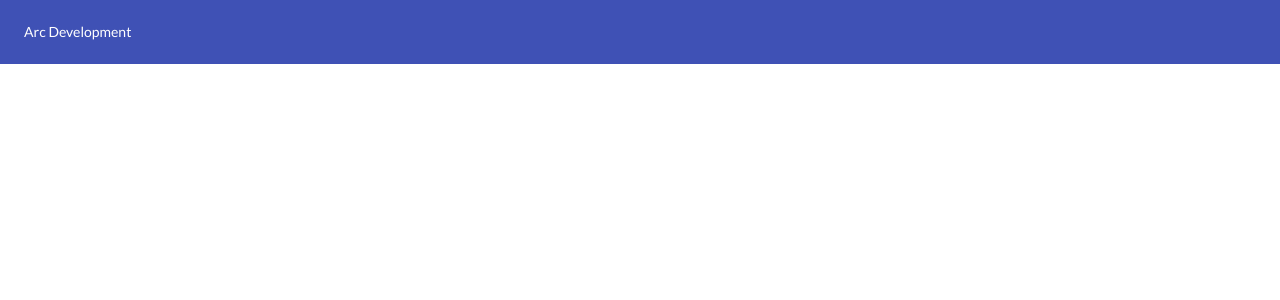
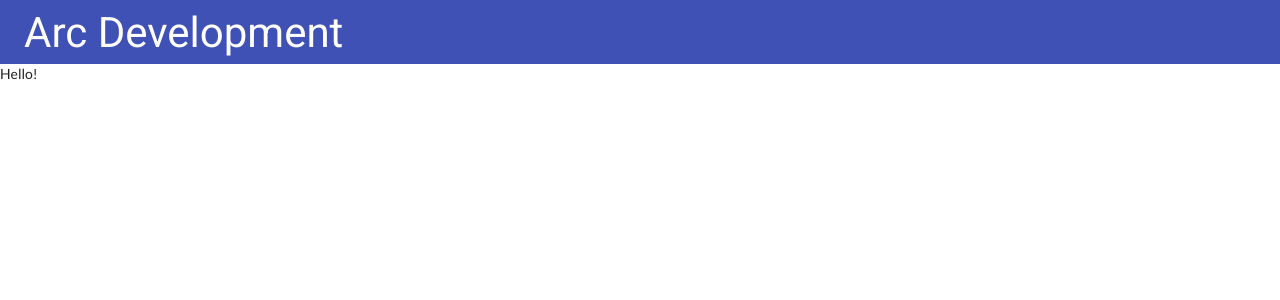
Before and after one commit to natank/Fullstack, a React app: page / in a window 1280 px wide. Shown: the top 300 px of the page. Built offline with nearby package versions, Linux system fonts and the light colour scheme.

Commit message:
Added material ui default theme

```diff
--- a/src/components/ui/Theme.js
+++ b/src/components/ui/Theme.js
@@ -15,5 +15,10 @@
         secondary: {
             main: `${arcOrange}`
         }
+    },
+    Typography: {
+        h3: {
+            fontWeight: 300
+        }
     }
 })
--- a/src/components/ui/header.js
+++ b/src/components/ui/header.js
@@ -1,9 +1,10 @@
 import React from 'react'
-import {AppBar, Toolbar, useScrollTrigger} from '@material-ui/core/'
-
+import { AppBar, Toolbar, useScrollTrigger } from '@material-ui/core/'
+import Typography from '@material-ui/core/Typography'
+import { makeStyles } from '@material-ui/styles'
 
 function ElevationScroll(props) {
-    const { children} = props;
+  const { children } = props;
 
   const trigger = useScrollTrigger({
     disableHysteresis: true,
@@ -15,16 +16,28 @@
   });
 }
 
+const useStyles = makeStyles(theme => ({
+  toolbarMargin: {
+    ...theme.mixins.toolbar
+  }
+}))
 
-export default function Header(props){
+
+export default function Header(props) {
+  const classes = useStyles()
   return (
+    <React.Fragment>
       <ElevationScroll>
         <AppBar position="fixed">
           <Toolbar>
+            <Typography variant="h3">
               Arc Development
+          </Typography>
           </Toolbar>
         </AppBar>
       </ElevationScroll>
+      <div className={classes.toolbarMargin} />
+    </React.Fragment>
 
   )
 }
```
Also changed, not shown: 1 other file (tests, documents, lock files or other folders). Lines whose indentation alone changed are shown as unchanged.
